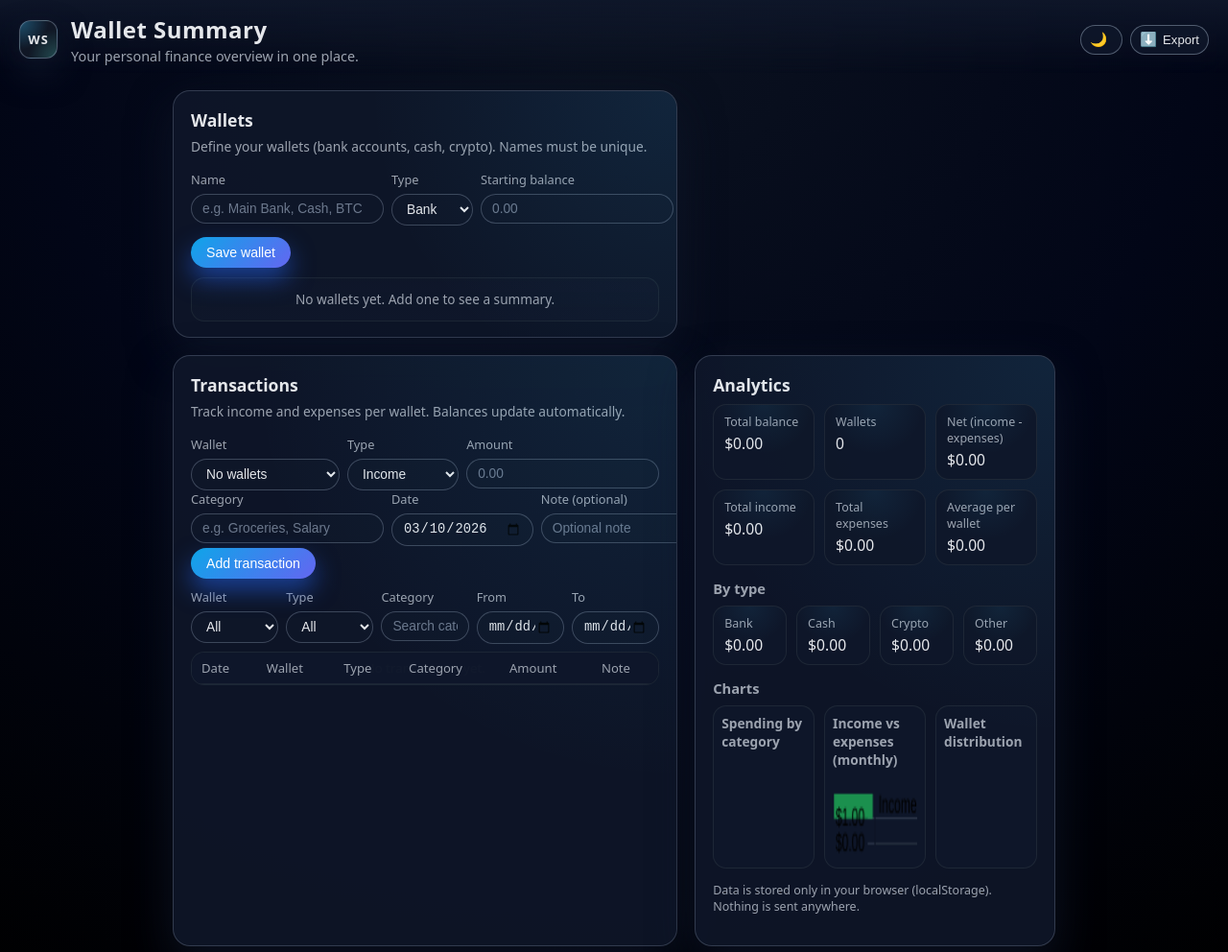
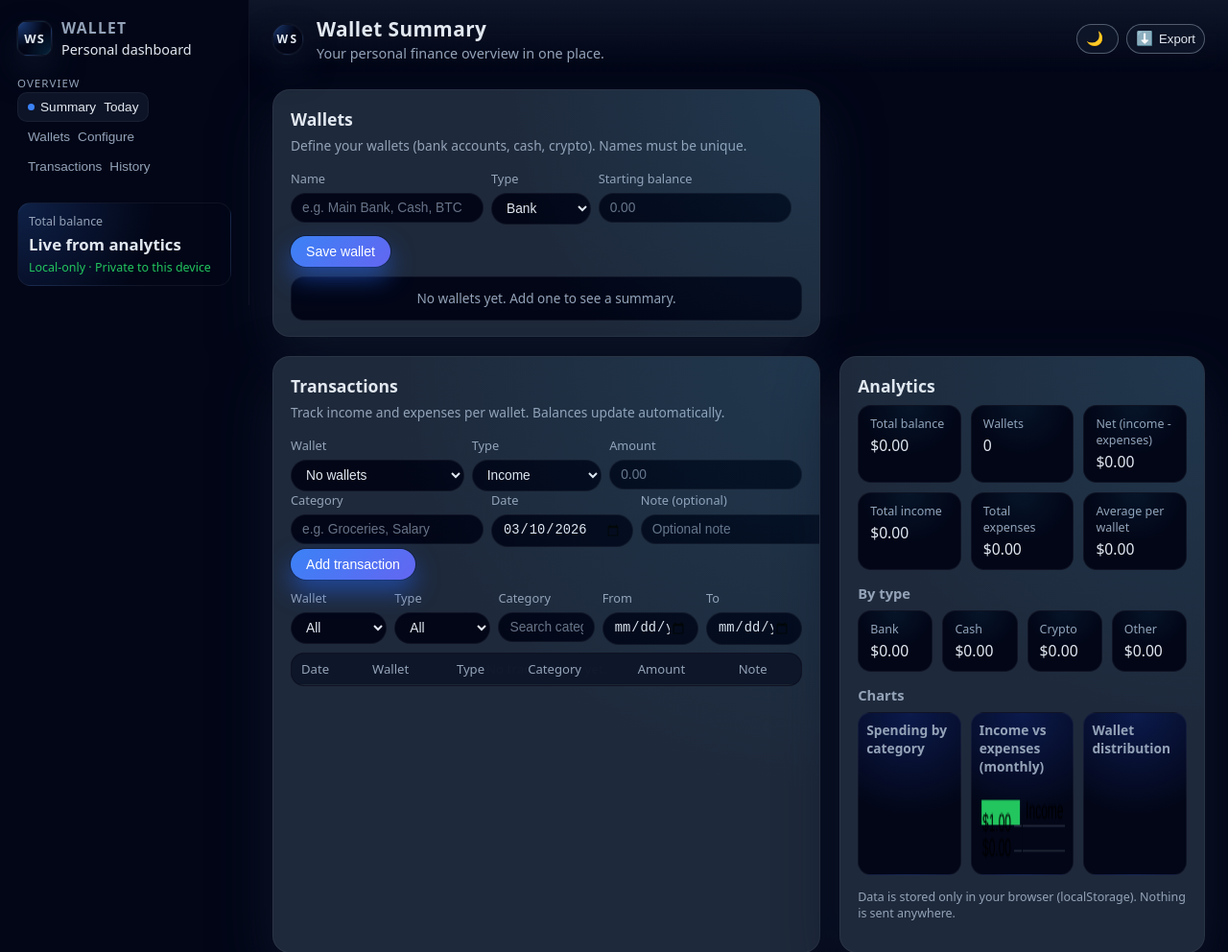
Before and after one commit to yagubov33-cmyk/wallet, a plain HTML site: page index.html in a window 1280 px wide. Shown: the top 992 px of the page at 96% size. Drawn offline with nearby package versions, Linux system fonts and the light colour scheme.

Commit message:
UI dashboard redesign

```diff
--- a/charts.js
+++ b/charts.js
@@ -52,12 +52,12 @@ export function initCharts(analytics) {
         {
           label: "Income",
           data: monthlyData.income,
-          backgroundColor: "rgba(34, 197, 94, 0.7)",
+          backgroundColor: "#22c55e",
         },
         {
           label: "Expenses",
           data: monthlyData.expense,
-          backgroundColor: "rgba(248, 113, 113, 0.8)",
+          backgroundColor: "#ef4444",
         },
       ],
     },
@@ -168,14 +168,14 @@ function toWalletData(byWalletSpending) {
 
 function generateColors(count) {
   const baseColors = [
-    "#38bdf8",
-    "#f97373",
-    "#facc15",
-    "#a855f7",
+    "#3b82f6",
     "#22c55e",
-    "#fb923c",
+    "#f59e0b",
+    "#ef4444",
     "#6366f1",
-    "#ec4899",
+    "#0ea5e9",
+    "#22c55e",
+    "#f97316",
   ];
   if (count <= baseColors.length) return baseColors.slice(0, count);
   const colors = [];
--- a/index.html
+++ b/index.html
@@ -14,6 +14,45 @@
 </head>
 <body data-theme="dark">
   <div class="background-gradient"></div>
+  <div class="app-shell">
+    <aside class="app-sidebar">
+      <div class="sidebar-brand">
+        <div class="sidebar-logo">WS</div>
+        <div class="sidebar-title">
+          <h1>WALLET</h1>
+          <span>Personal dashboard</span>
+        </div>
+      </div>
+      <div>
+        <div class="sidebar-section-label">Overview</div>
+        <button class="sidebar-nav-button primary" type="button">
+          <span class="sidebar-nav-label">
+            <span class="sidebar-dot"></span>
+            Summary
+          </span>
+          <span>Today</span>
+        </button>
+        <button class="sidebar-nav-button" type="button">
+          <span class="sidebar-nav-label">
+            Wallets
+          </span>
+          <span>Configure</span>
+        </button>
+        <button class="sidebar-nav-button" type="button">
+          <span class="sidebar-nav-label">
+            Transactions
+          </span>
+          <span>History</span>
+        </button>
+      </div>
+      <div class="sidebar-kpi">
+        <div class="sidebar-kpi-label">Total balance</div>
+        <div class="sidebar-kpi-value" id="sidebar-total-balance-placeholder">Live from analytics</div>
+        <div class="sidebar-kpi-sub">Local-only · Private to this device</div>
+      </div>
+    </aside>
+
+    <div class="app-shell-main">
       <header class="app-header">
         <div class="brand">
           <div class="brand-logo">WS</div>
@@ -278,6 +317,8 @@
       <footer class="app-footer">
         <p>Wallet Summary · Local-only personal finance dashboard</p>
       </footer>
+    </div>
+  </div>
 
   <script src="https://cdn.jsdelivr.net/npm/chart.js"></script>
   <script type="module" src="main.js"></script>
--- a/style.css
+++ b/style.css
@@ -1,35 +1,41 @@
 :root {
-  --bg: #050816;
-  --bg-elevated: rgba(15, 23, 42, 0.9);
-  --bg-card: rgba(15, 23, 42, 0.9);
-  --accent: #38bdf8;
-  --accent-soft: rgba(56, 189, 248, 0.14);
-  --accent-strong: #0ea5e9;
-  --danger: #f97373;
+  /* Core palette (dark) */
+  --bg: #0f172a;
+  --bg-elevated: #020617;
+  --bg-card: #1e293b;
+  --accent: #3b82f6;
+  --accent-soft: rgba(59, 130, 246, 0.12);
+  --accent-strong: #3b82f6;
   --success: #22c55e;
-  --text-main: #e5e7eb;
-  --text-muted: #9ca3af;
-  --border-subtle: rgba(148, 163, 184, 0.35);
-  --shadow-soft: 0 18px 45px rgba(15, 23, 42, 0.75);
+  --danger: #ef4444;
+  --warning: #f59e0b;
+  --text-main: #e2e8f0;
+  --text-muted: #94a3b8;
+  --border-subtle: rgba(255, 255, 255, 0.05);
+  --border-strong: rgba(15, 23, 42, 0.95);
+  --shadow-soft: 0 24px 60px rgba(15, 23, 42, 0.85);
   --radius-lg: 18px;
   --radius-pill: 999px;
   --transition-fast: 150ms ease-out;
   --transition-med: 220ms ease;
 }
 
+/* Keep a light mode for the existing toggle, but bias the design toward dark */
 body[data-theme="light"] {
   --bg: #f3f4f6;
-  --bg-elevated: #ffffff;
+  --bg-elevated: #f9fafb;
   --bg-card: #ffffff;
-  --accent: #2563eb;
-  --accent-soft: rgba(37, 99, 235, 0.08);
+  --accent: #3b82f6;
+  --accent-soft: rgba(59, 130, 246, 0.08);
   --accent-strong: #2563eb;
+  --success: #16a34a;
   --danger: #dc2626;
-  --success: #16a34a;
-  --text-main: #111827;
+  --warning: #d97706;
+  --text-main: #0f172a;
   --text-muted: #6b7280;
-  --border-subtle: rgba(148, 163, 184, 0.4);
-  --shadow-soft: 0 14px 30px rgba(148, 163, 184, 0.45);
+  --border-subtle: rgba(15, 23, 42, 0.08);
+  --border-strong: rgba(15, 23, 42, 0.15);
+  --shadow-soft: 0 18px 40px rgba(15, 23, 42, 0.18);
 }
 
 *,
@@ -44,7 +50,7 @@ body {
   padding: 0;
   font-family: system-ui, -apple-system, BlinkMacSystemFont, "Inter",
     "Segoe UI", sans-serif;
-  background: radial-gradient(circle at top, #0b1220 0, #020617 50%, #000 100%);
+  background: radial-gradient(circle at top, #020617 0, #020617 40%, #020617 100%);
   color: var(--text-main);
   min-height: 100%;
 }
@@ -59,20 +65,165 @@ body {
   inset: 0;
   pointer-events: none;
   background:
-    radial-gradient(circle at 0% 0%, rgba(56, 189, 248, 0.16), transparent 55%),
-    radial-gradient(circle at 100% 0%, rgba(94, 234, 212, 0.16), transparent 55%),
-    radial-gradient(circle at 50% 100%, rgba(129, 140, 248, 0.2), transparent 60%);
+    radial-gradient(circle at 0% 0%, rgba(59, 130, 246, 0.18), transparent 55%),
+    radial-gradient(circle at 100% 10%, rgba(37, 99, 235, 0.18), transparent 55%),
+    radial-gradient(circle at 50% 100%, rgba(15, 118, 110, 0.2), transparent 60%);
   opacity: 0.8;
   z-index: -1;
+}
+
+.app-shell {
+  display: grid;
+  grid-template-columns: 260px minmax(0, 1fr);
+  min-height: 100vh;
+  max-width: 1280px;
+  margin: 0 auto;
+}
+
+.app-sidebar {
+  position: sticky;
+  top: 0;
+  align-self: start;
+  padding: 18px 18px 20px;
+  background: linear-gradient(to bottom, #020617, #020617);
+  border-right: 1px solid var(--border-subtle);
+  display: flex;
+  flex-direction: column;
+  gap: 18px;
+}
+
+.sidebar-brand {
+  display: flex;
+  align-items: center;
+  gap: 10px;
+}
+
+.sidebar-logo {
+  width: 36px;
+  height: 36px;
+  border-radius: 30%;
+  border: 1px solid var(--border-subtle);
+  display: flex;
+  align-items: center;
+  justify-content: center;
+  font-weight: 600;
+  letter-spacing: 0.08em;
+  font-size: 0.8rem;
+  color: var(--text-main);
+  background:
+    radial-gradient(circle at 0 0, rgba(59, 130, 246, 0.45), transparent 55%),
+    radial-gradient(circle at 100% 100%, rgba(8, 47, 73, 0.7), transparent 55%),
+    #020617;
+  box-shadow:
+    0 0 0 1px rgba(15, 23, 42, 0.9),
+    0 16px 32px rgba(15, 23, 42, 0.85);
+}
+
+.sidebar-title {
+  display: flex;
+  flex-direction: column;
+  gap: 2px;
+}
+
+.sidebar-title h1 {
+  margin: 0;
+  font-size: 0.98rem;
+  letter-spacing: 0.08em;
+  text-transform: uppercase;
+  color: var(--text-muted);
+}
+
+.sidebar-title span {
+  font-size: 0.9rem;
+  color: var(--text-main);
+}
+
+.sidebar-nav {
+  display: flex;
+  flex-direction: column;
+  gap: 4px;
+  padding-top: 6px;
+}
+
+.sidebar-section-label {
+  font-size: 0.72rem;
+  letter-spacing: 0.09em;
+  text-transform: uppercase;
+  color: var(--text-muted);
+  margin-bottom: 2px;
+}
+
+.sidebar-nav-button {
+  border-radius: 10px;
+  border: 1px solid transparent;
+  padding: 7px 10px;
+  display: flex;
+  align-items: center;
+  justify-content: space-between;
+  gap: 8px;
+  cursor: default;
+  background: transparent;
+  color: var(--text-muted);
+  font-size: 0.85rem;
+}
+
+.sidebar-nav-button.primary {
+  background: rgba(15, 23, 42, 0.9);
+  border-color: var(--border-subtle);
+  color: var(--text-main);
+}
+
+.sidebar-nav-label {
+  display: inline-flex;
+  align-items: center;
+  gap: 6px;
+}
+
+.sidebar-dot {
+  width: 7px;
+  height: 7px;
+  border-radius: 999px;
+  background: var(--accent);
+}
+
+.sidebar-kpi {
+  margin-top: 4px;
+  padding: 10px 11px;
+  border-radius: 14px;
+  border: 1px solid var(--border-subtle);
+  background: radial-gradient(circle at top left, rgba(59, 130, 246, 0.22), transparent 60%),
+    #020617;
+}
+
+.sidebar-kpi-label {
+  font-size: 0.78rem;
+  color: var(--text-muted);
+}
+
+.sidebar-kpi-value {
+  margin-top: 4px;
+  font-size: 1.05rem;
+  font-weight: 600;
+}
+
+.sidebar-kpi-sub {
+  margin-top: 4px;
+  font-size: 0.78rem;
+  color: var(--success);
+}
+
+.app-shell-main {
+  display: flex;
+  flex-direction: column;
 }
 
 .app-header {
   position: sticky;
   top: 0;
-  z-index: 10;
+  z-index: 5;
   backdrop-filter: blur(18px);
-  background: linear-gradient(to bottom, rgba(15, 23, 42, 0.94), transparent);
-  padding: 14px 20px 8px;
+  background: linear-gradient(to bottom, rgba(15, 23, 42, 0.95), transparent);
+  padding: 16px 24px 10px;
   display: flex;
   align-items: center;
   justify-content: space-between;
@@ -80,27 +231,26 @@ body {
 }
 
 .brand {
-  max-width: 960px;
   display: flex;
   align-items: center;
   gap: 14px;
 }
 
 .brand-logo {
-  width: 40px;
-  height: 40px;
-  border-radius: 30%;
-  border: 1px solid rgba(148, 163, 184, 0.45);
+  width: 32px;
+  height: 32px;
+  border-radius: 999px;
+  border: 1px solid var(--border-subtle);
   display: flex;
   align-items: center;
   justify-content: center;
   font-weight: 600;
-  letter-spacing: 0.08em;
-  font-size: 0.8rem;
-  background:
-    radial-gradient(circle at 0 0, rgba(56, 189, 248, 0.35), transparent 55%),
-    radial-gradient(circle at 100% 100%, rgba(94, 234, 212, 0.25), transparent 55%),
-    rgba(17, 24, 39, 0.96);
+  letter-spacing: 0.2em;
+  font-size: 0.75rem;
+  text-transform: uppercase;
+  color: var(--text-main);
+  background: radial-gradient(circle at 0 0, rgba(59, 130, 246, 0.4), transparent 55%),
+    #020617;
   box-shadow:
     0 0 0 1px rgba(15, 23, 42, 0.9),
     0 16px 32px rgba(15, 23, 42, 0.85);
@@ -108,7 +258,7 @@ body {
 
 .brand-text h1 {
   margin: 0;
-  font-size: 1.5rem;
+  font-size: 1.3rem;
   letter-spacing: 0.02em;
 }
 
@@ -125,19 +275,18 @@ body {
 }
 
 .app-main {
-  max-width: 960px;
-  margin: 18px auto 24px;
-  padding: 0 20px;
+  margin: 18px 0 24px;
+  padding: 0 24px 0 24px;
   display: grid;
-  grid-template-columns: minmax(0, 1.4fr) minmax(0, 1fr);
-  gap: 18px;
+  grid-template-columns: minmax(0, 1.5fr) minmax(0, 1fr);
+  gap: 20px;
 }
 
 .card {
   background: var(--bg-card);
   border-radius: var(--radius-lg);
   padding: 18px 18px 16px;
-  border: 1px solid rgba(148, 163, 184, 0.28);
+  border: 1px solid var(--border-subtle);
   box-shadow: var(--shadow-soft);
   position: relative;
   overflow: hidden;
@@ -409,12 +558,8 @@ body[data-theme="light"] .icon-sun::before {
 .wallet-list {
   margin-top: 10px;
   border-radius: 14px;
-  border: 1px solid rgba(31, 41, 55, 0.9);
-  background: linear-gradient(
-    to bottom,
-    rgba(15, 23, 42, 0.9),
-    rgba(15, 23, 42, 0.98)
-  );
+  border: 1px solid var(--border-subtle);
+  background: linear-gradient(to bottom, #020617, #020617);
   max-height: 270px;
   overflow: hidden auto;
 }
@@ -430,11 +575,11 @@ body[data-theme="light"] .icon-sun::before {
 }
 
 .wallet-row:nth-child(odd) {
-  background: rgba(15, 23, 42, 0.98);
+  background: rgba(15, 23, 42, 0.9);
 }
 
 .wallet-row:nth-child(even) {
-  background: rgba(15, 23, 42, 0.94);
+  background: rgba(15, 23, 42, 0.96);
 }
 
 .wallet-row:hover {
@@ -457,7 +602,7 @@ body[data-theme="light"] .icon-sun::before {
   font-size: 0.78rem;
   padding: 4px 10px;
   border-radius: 999px;
-  border: 1px solid rgba(148, 163, 184, 0.55);
+  border: 1px solid var(--border-subtle);
   background: rgba(15, 23, 42, 0.9);
 }
 
@@ -523,9 +668,9 @@ body[data-theme="light"] .icon-sun::before {
 
 .summary-item {
   border-radius: 14px;
-  padding: 9px 11px;
-  background: rgba(15, 23, 42, 0.96);
-  border: 1px solid rgba(31, 41, 55, 0.95);
+  padding: 10px 12px;
+  background: linear-gradient(135deg, #020617 0, #020617 40%, #020617 100%);
+  border: 1px solid var(--border-subtle);
   position: relative;
   overflow: hidden;
 }
@@ -572,8 +717,9 @@ body[data-theme="light"] .icon-sun::before {
 .chart-card {
   border-radius: 14px;
   padding: 8px 8px 4px;
-  background: rgba(15, 23, 42, 0.96);
-  border: 1px solid rgba(31, 41, 55, 0.95);
+  background: radial-gradient(circle at top, rgba(30, 64, 175, 0.35), transparent 60%),
+    #020617;
+  border: 1px solid var(--border-subtle);
   min-height: 170px;
   display: flex;
   flex-direction: column;
@@ -603,8 +749,8 @@ body[data-theme="light"] .icon-sun::before {
 
 .transactions-table-wrapper {
   border-radius: 14px;
-  border: 1px solid rgba(31, 41, 55, 0.9);
-  background: rgba(15, 23, 42, 0.98);
+  border: 1px solid var(--border-subtle);
+  background: #020617;
   max-height: 260px;
   overflow: auto;
   position: relative;
```
Lines whose indentation alone changed are shown as unchanged.
